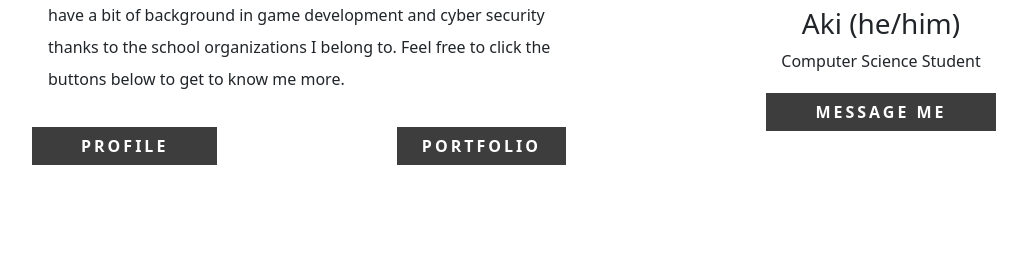
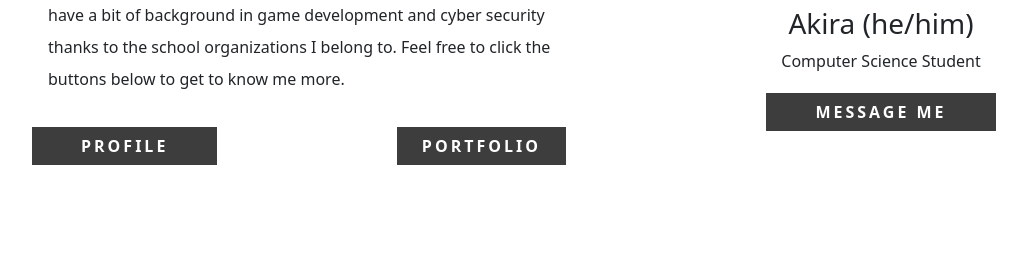
Before and after one commit to acfidelino/lab3, a CodeIgniter 4 app: the page made by ci4/app/Views/pages/index.php in a window 1280 px wide. Shown: the part 812-1073 px from the top of the page, without its empty margins (50-1077 px from the left). Run offline with PHP 8.4 and a stand-in for CodeIgniter, Linux system fonts and the light colour scheme; the template is opened without the code that fills it, so the values that code supplies are empty; some libraries are stand-ins or nearby versions.

Commit message:
Minor Changes

```diff
--- a/ci4/app/Views/pages/index.php
+++ b/ci4/app/Views/pages/index.php
@@ -67,7 +67,7 @@
                     </div>
                     <div class="col-md-6 mb-auto d-flex flex-column justify-content-center">
                         <img src="media/formalpic.png" class="img-fluid mx-auto mb-2" style="height:17rem; width:16rem; object-fit:cover; object-position: 0 15px">
-                        <h3 class="caption text-center">Aki (he/him) </h3>
+                        <h3 class="caption text-center">Akira (he/him) </h3>
                         <p class="caption text-center fw-light">Computer Science Student</p>
                         <div class="col sm-3 mt-1 d-flex justify-content-center">
                             <a class="btn btn-custom px-5 fw-semibold" data-bs-toggle="modal" data-bs-target="#contactModal" role="button" href="#" style="letter-spacing: 3px;">MESSAGE ME</a>
```
